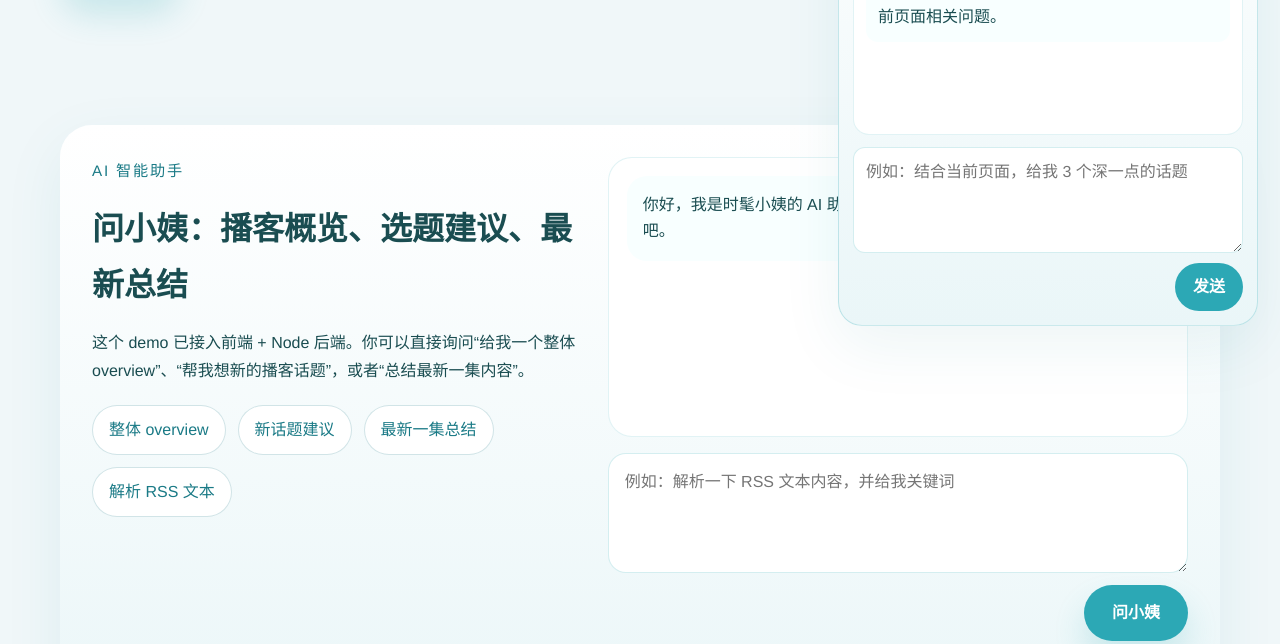
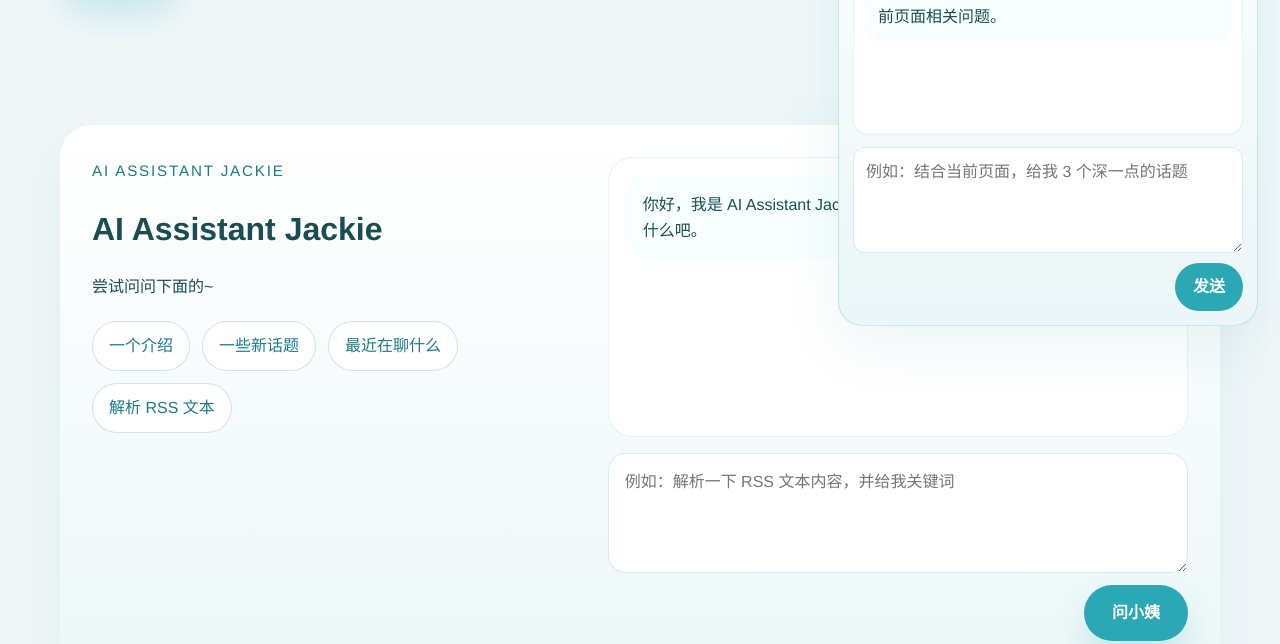
Before and after one commit to ttoriaa/shimai-podcast-site, a website: page index.html in a window 1280 px wide. Shown: the part 452-1096 px from the top of the page. Drawn offline with Linux system fonts and the light colour scheme.

Commit message:
Update homepage assistant copy and labels

```diff
--- a/index.html
+++ b/index.html
@@ -44,18 +44,18 @@
     <section class="section section-card" id="assistant">
       <div class="container assistant-card">
         <div class="assistant-copy">
-          <span class="eyebrow">AI 智能助手</span>
-          <h2>问小姨：播客概览、选题建议、最新总结</h2>
-          <p>这个 demo 已接入前端 + Node 后端。你可以直接询问“给我一个整体 overview”、“帮我想新的播客话题”，或者“总结最新一集内容”。</p>
+          <span class="eyebrow">AI Assistant Jackie</span>
+          <h2>AI Assistant Jackie</h2>
+          <p>尝试问问下面的~</p>
           <div class="assistant-quick">
-            <button type="button" class="assistant-quick-btn">整体 overview</button>
-            <button type="button" class="assistant-quick-btn">新话题建议</button>
-            <button type="button" class="assistant-quick-btn">最新一集总结</button>
+            <button type="button" class="assistant-quick-btn">一个介绍</button>
+            <button type="button" class="assistant-quick-btn">一些新话题</button>
+            <button type="button" class="assistant-quick-btn">最近在聊什么</button>
           </div>
         </div>
         <div class="assistant-panel">
           <div class="assistant-messages" id="assistantMessages">
-            <div class="assistant-message assistant-welcome">你好，我是时髦小姨的 AI 助手。问我播客风格、话题建议，或新集总结吧。</div>
+            <div class="assistant-message assistant-welcome">你好，我是 AI Assistant Jackie。问我播客风格、话题建议，或最近在聊什么吧。</div>
           </div>
           <form class="assistant-form" id="assistantForm">
             <textarea id="assistantInput" rows="3" placeholder="例如：给我一个新的播客话题建议..." required></textarea>
@@ -123,9 +123,18 @@
           </div>
         </div>
         <form class="contact-form" id="contactForm">
-          <label>你的名字<input type="text" name="name" placeholder="E.G. Jackie..." required /></label>
-          <label>你的邮件<input type="email" name="email" placeholder="example@mail.com" required /></label>
-          <label>想聊的话题<textarea name="message" rows="4" placeholder="我想听穿搭/情感/周末生活..." required></textarea></label>
+          <label>
+            你的名字
+            <input type="text" name="name" placeholder="E.G. Jackie..." required />
+          </label>
+          <label>
+            你的邮件
+            <input type="email" name="email" placeholder="example@mail.com" required />
+          </label>
+          <label>
+            想聊的话题
+            <textarea name="message" rows="4" placeholder="我想听穿搭/情感/周末生活..." required></textarea>
+          </label>
           <button class="btn btn-primary" type="submit">发送消息</button>
           <p class="form-note" id="formNote"></p>
         </form>
```
